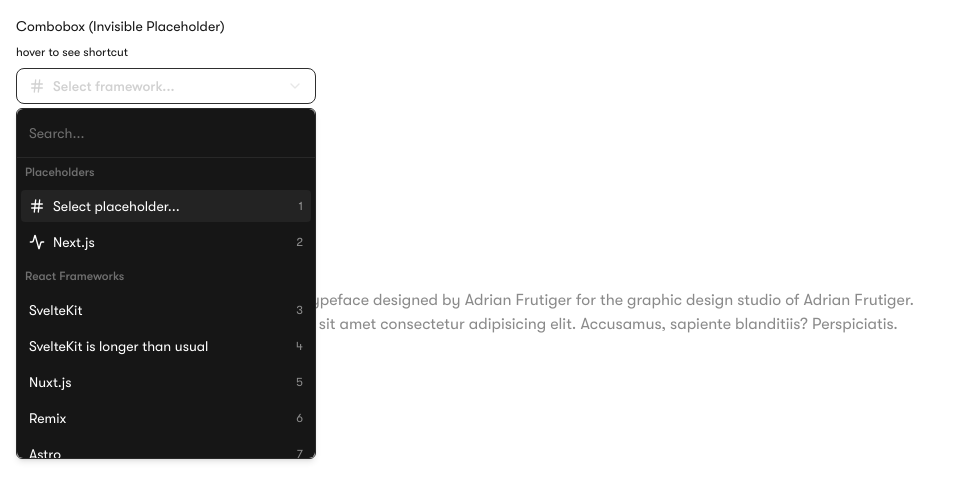
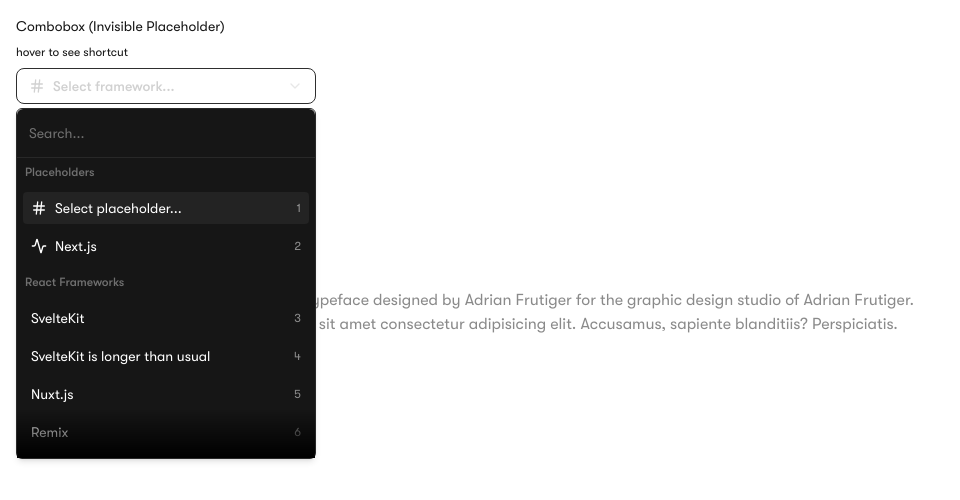
Before and after one commit to 99Yash/combo, a Next.js app: page / in a window 1280 px wide. Both pictures are taken after a click on the button "Select framework...". Shown: the top 500 px of the page, without its empty margins (0-960 px from the left). Built offline with nearby package versions, Linux system fonts and the light colour scheme.

Commit message:
tooltip arrow

```diff
--- a/src/components/invisible-cb.tsx
+++ b/src/components/invisible-cb.tsx
@@ -12,16 +12,17 @@ import {
   PopoverContent,
   PopoverTrigger,
 } from '@/components/ui/popover';
+import { allItems, Item } from '@/lib/data';
+import * as TooltipPrimitive from '@radix-ui/react-tooltip';
+import { Check, ChevronDown, Hash } from 'lucide-react';
+import * as React from 'react';
+import { GTWalsheim } from '../styles/fonts';
 import {
   Tooltip,
   TooltipContent,
   TooltipProvider,
   TooltipTrigger,
-} from '@/components/ui/tooltip';
-import { allItems, Item } from '@/lib/data';
-import { Check, ChevronDown, Hash } from 'lucide-react';
-import * as React from 'react';
-import { GTWalsheim } from '../styles/fonts';
+} from './ui/tooltip';
 
 const groupedItems = allItems.reduce((acc, item) => {
   if (!acc[item.group]) {
@@ -109,11 +110,12 @@ export function InvisibleCB() {
               className={`${GTWalsheim.className} bg-gray-50 text-gray-1000`}
             >
               Select framework &nbsp; &nbsp; ⌘ &nbsp; E
+              <TooltipPrimitive.Arrow className="fill-gray-50" />
             </TooltipContent>
           </Tooltip>
         </TooltipProvider>
         <PopoverContent
-          className={`w-[--radix-popover-trigger-width] outline-none p-0 ${GTWalsheim.className}`}
+          className={`w-[--radix-popover-trigger-width] relative outline-none p-0 ${GTWalsheim.className} backdrop-blur-sm`}
         >
           <Command loop>
             <CommandInput
@@ -141,7 +143,7 @@ export function InvisibleCB() {
                               setVal(currentValue);
                               setOpenInvisible(false);
                             }}
-                            className="flex items-center justify-between text-gray-1000 m-1"
+                            className="flex items-center justify-between text-gray-1000 m-1.5"
                           >
                             <div className="flex items-center gap-2">
                               {item.icon && (
@@ -168,6 +170,7 @@ export function InvisibleCB() {
               })()}
             </CommandList>
           </Command>
+          <div className="absolute bottom-0 left-0 w-full h-12 bg-gradient-to-t from-black to-transparent pointer-events-none" />
         </PopoverContent>
       </Popover>
     </div>
--- a/src/components/ui/popover.tsx
+++ b/src/components/ui/popover.tsx
@@ -19,7 +19,7 @@ const PopoverContent = React.forwardRef<
       align={align}
       sideOffset={sideOffset}
       className={cn(
-        'z-50 w-72 backdrop-blur-sm rounded-md border text-popover-foreground shadow-md outline-none data-[state=open]:animate-in data-[state=closed]:animate-out data-[state=closed]:fade-out-0 data-[state=open]:fade-in-0 data-[state=closed]:zoom-out-95 data-[state=open]:zoom-in-95 data-[side=bottom]:slide-in-from-top-2 data-[side=left]:slide-in-from-right-2 data-[side=right]:slide-in-from-left-2 data-[side=top]:slide-in-from-bottom-2',
+        'z-50 w-72 rounded-md border p-4 bg-transparent text-gray-300 shadow-md outline-none data-[state=open]:animate-in data-[state=closed]:animate-out data-[state=closed]:fade-out-0 data-[state=open]:fade-in-0 data-[state=closed]:zoom-out-95 data-[state=open]:zoom-in-95 data-[side=bottom]:slide-in-from-top-2 data-[side=left]:slide-in-from-right-2 data-[side=right]:slide-in-from-left-2 data-[side=top]:slide-in-from-bottom-2',
         className
       )}
       {...props}
--- a/src/components/ui/tooltip.tsx
+++ b/src/components/ui/tooltip.tsx
@@ -14,7 +14,6 @@ const TooltipContent = React.forwardRef<
   React.ComponentPropsWithoutRef<typeof TooltipPrimitive.Content>
 >(({ className, sideOffset = 4, ...props }, ref) => (
   <TooltipPrimitive.Portal>
-    <div className="relative">
     <TooltipPrimitive.Content
       ref={ref}
       sideOffset={sideOffset}
@@ -24,7 +23,6 @@ const TooltipContent = React.forwardRef<
       )}
       {...props}
     />
-    </div>
   </TooltipPrimitive.Portal>
 ));
 TooltipContent.displayName = TooltipPrimitive.Content.displayName;
--- a/src/components/visible-cb.tsx
+++ b/src/components/visible-cb.tsx
@@ -91,7 +91,7 @@ export function VisibleCB() {
           </Button>
         </PopoverTrigger>
         <PopoverContent
-          className={`w-[--radix-popover-trigger-width] outline-none p-0 ${GTWalsheim.className}`}
+          className={`w-[--radix-popover-trigger-width] outline-none p-0 ${GTWalsheim.className} backdrop-blur-md`}
         >
           <Command loop>
             <CommandInput
@@ -124,7 +124,7 @@ export function VisibleCB() {
                               setVal(currentValue);
                               setOpenVisible(false);
                             }}
-                            className="flex items-center justify-between text-gray-1000 m-1"
+                            className="flex items-center justify-between text-gray-1000 m-1.5"
                           >
                             <div className="flex items-center gap-2">
                               {item.icon && (
```
Lines whose indentation alone changed are shown as unchanged.
